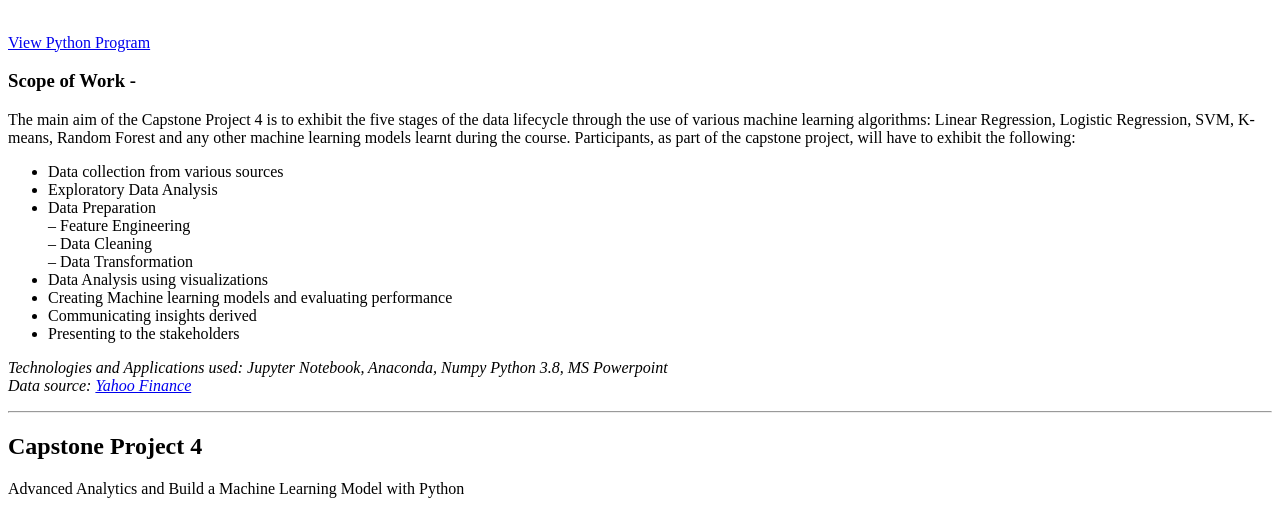
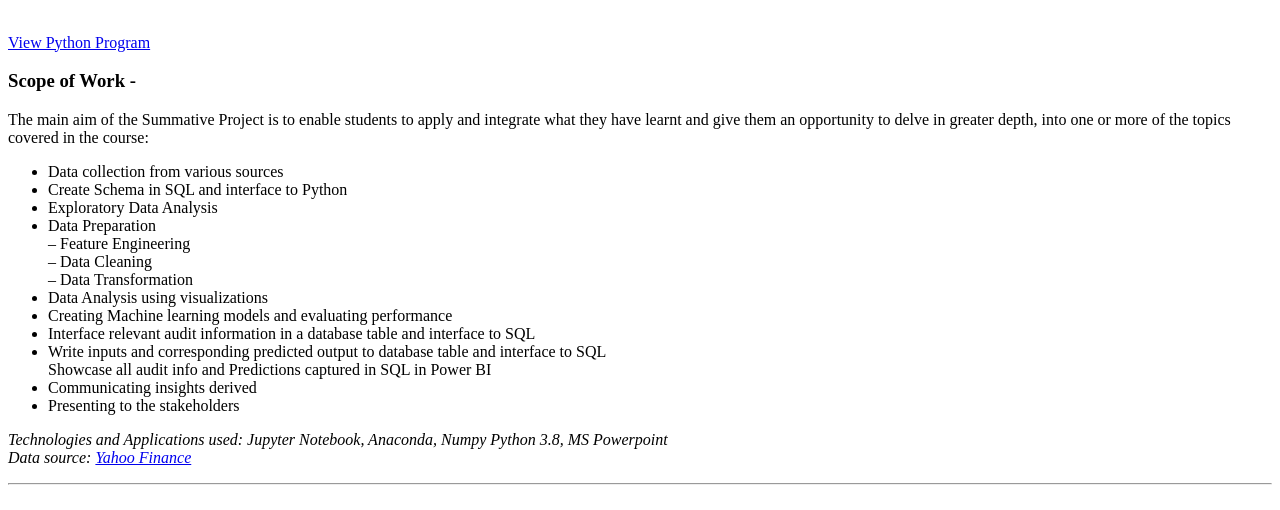
Before and after one commit to ZalehaAli/Data-Analytics-Portfolio, a Jekyll site: the page built from index.md, in a window 1280 px wide and 900 px high, scrolled down 917 px, cut to the strip 149-659 px from the top of the window. Built offline with Jekyll 4.4.1, drawn with Linux system fonts in a browser that asks for light colours; our own code applies the rules of GitHub Pages for plain Markdown files.

Commit message:
Update index.md

```diff
--- a/index.md
+++ b/index.md
@@ -8,9 +8,11 @@ Advanced Analytics and Build a Machine Learning Model with Python
 <br>
 <a href="pdf/Stock Price_Master.pdf" target="_blank">View Python Program</a>
 ### Scope of Work -
-The main aim of the Capstone Project 4 is to exhibit the five stages of the data lifecycle through the use of various machine learning algorithms: Linear Regression, Logistic Regression, SVM, K-means, Random Forest and any other machine learning models learnt during the course. Participants, as part of the capstone project, will have to exhibit the following:
+The main aim of the Summative Project is to enable students to apply and integrate what they have learnt and give them an opportunity to delve in greater depth, into one or more of the topics covered in the course:
 <br>
 * Data collection from various sources
+<br>
+* Create Schema in SQL and interface to Python
 <br>
 * Exploratory Data Analysis
 <br>
@@ -25,6 +27,12 @@ The main aim of the Capstone Project 4 is to exhibit the five stages of the data
 * Data Analysis using visualizations
 <br>
 * Creating Machine learning models and evaluating performance
+<br>
+* Interface relevant audit information in a database table and interface to SQL
+<br>
+* Write inputs and corresponding predicted output to database table and interface to SQL
+<br>
+Showcase all audit info and Predictions captured in SQL in Power BI
 <br>
 * Communicating insights derived
 <br>
```
